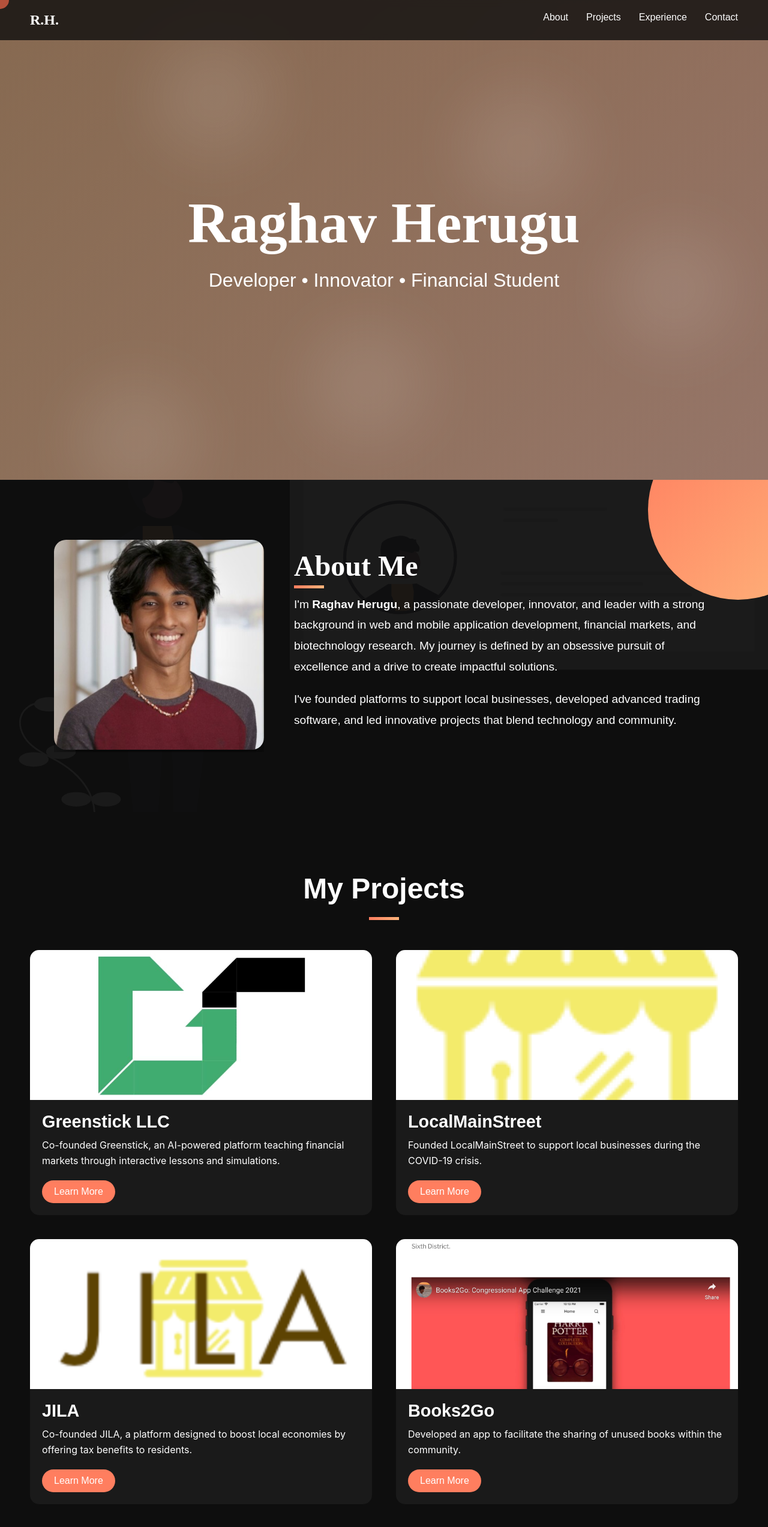
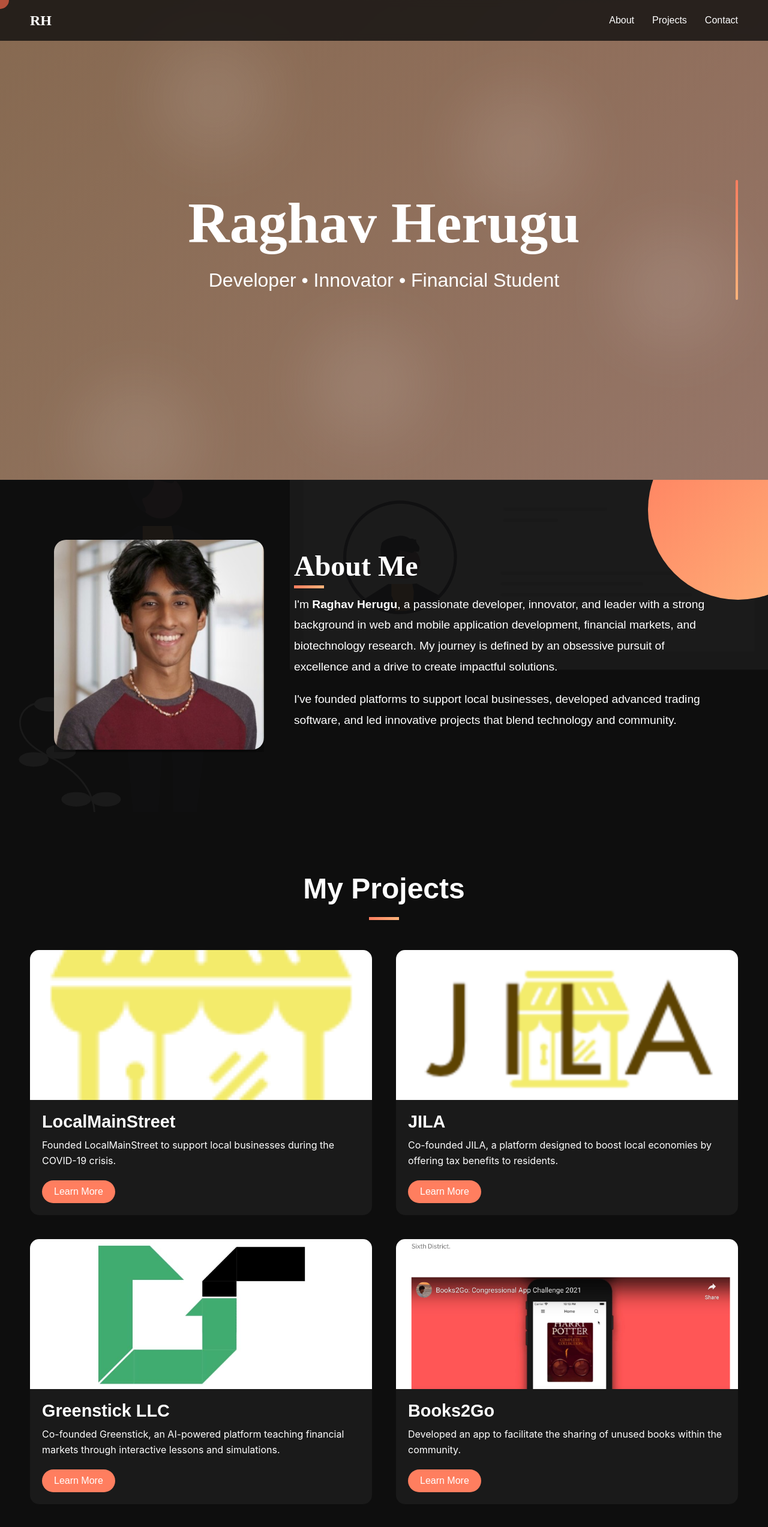
Before and after one commit to rherugu/raghavherugu, a React (Create React App) app: page / in a window 1280 px wide. Shown: the top 2546 px of the page at 60% size. Built offline with nearby package versions, Linux system fonts and the light colour scheme.

Commit message:
first commit2

```diff
--- a/src/App.js
+++ b/src/App.js
@@ -34,7 +34,6 @@ function App() {
         <ProjectsSection />
         <ContactSection />
       </main>
-      <Footer />
     </ThemeProvider>
   );
 }
--- a/src/components/Header.js
+++ b/src/components/Header.js
@@ -9,6 +9,7 @@ const HeaderContainer = styled.header`
   padding: 20px 50px;
   display: flex;
   justify-content: space-between;
+  align-items: center; /* Added this line */
   z-index: 100;
   background: rgba(14, 14, 14, 0.8);
   backdrop-filter: blur(5px);
@@ -23,20 +24,23 @@ const Logo = styled.h1`
   font-family: 'Playfair Display', serif;
   cursor: pointer;
   color: #fff;
+  margin: 0; /* Added this line */
 `;
 
 const NavLinks = styled.nav`
   display: flex;
+  align-items: center; /* Added this line */
 
   a {
     margin-left: 30px;
     font-size: 1rem;
     color: #fff;
-    font-family: 'Montserrat', sans-serif;
+    font-family: 'Poppins-black', sans-serif;
     cursor: pointer;
     position: relative;
     text-decoration: none;
     transition: color 0.3s ease;
+    padding: 5px 0; /* Added this line */
 
     &:hover {
       color: #ff7e5f;
@@ -53,7 +57,7 @@ const NavLinks = styled.nav`
       height: 2px;
       background: #ff7e5f;
       left: 0;
-      bottom: -5px;
+      bottom: 0; /* Changed from 'bottom: 5px' to 'bottom: 0' */
       transition: width 0.3s ease;
     }
   }
@@ -68,7 +72,7 @@ function Header() {
     <HeaderContainer>
       <Logo>
         <Link to="home" smooth={true} duration={500}>
-          R.H.
+          RH
         </Link>
       </Logo>
       <NavLinks>
@@ -77,9 +81,6 @@ function Header() {
         </Link>
         <Link to="projects" smooth={true} duration={500}>
           Projects
-        </Link>
-        <Link to="experience" smooth={true} duration={500}>
-          Experience
         </Link>
         <Link to="contact" smooth={true} duration={500}>
           Contact
--- a/src/components/ProjectsSection.js
+++ b/src/components/ProjectsSection.js
@@ -100,42 +100,9 @@ function ProjectsSectionComponent() {
   const [selectedProject, setSelectedProject] = useState(null);
 
   const projects = [
+
     {
       id: 1,
-      title: 'Greenstick LLC',
-      description:
-        'Co-founded Greenstick, an AI-powered platform teaching financial markets through interactive lessons and simulations.',
-      image: require('../assets/greenstick.jpg'), // Replace with actual image paths
-      tools: [
-        'React.js',
-        'Node.js',
-        'Express.js',
-        'TensorFlow.js',
-        'Chart.js',
-        'TradingView Widgets',
-        'Python',
-        'Pandas',
-        'NumPy',
-        'Scikit-learn',
-        'Neural Networks',
-        'Financial Modeling',
-        'Project Finance',
-        'Market Analysis',
-      ],
-      details: `Launched Greenstick, an AI-powered platform that teaches financial markets through interactive lessons and simulations to teach financial market strategies, including stocks, options, futures trading, and more.
-
-Led the development of quant-based courses, algorithm generators, and trading signals, collaborating closely with the team to deliver cutting-edge financial education tools.
-
-Created and structured comprehensive learning materials, integrating React.js, Chart.js, and TradingView widgets for an immersive user experience.
-
-Researched about trading and quantitative finance, presenting the information on the platform through a mixture of text, videos, animations, and simulations. The platform also includes an AI bot that answers user questions, ensuring a personalized learning experience.
-
-Coordinated project finance, market analysis and strategic growth initiatives to drive the company’s growth.
-
-Initiated outreach and marketing campaigns to attract a broader user base, while continuously enhancing the platform’s features and user interface.`,
-    },
-    {
-      id: 2,
       title: 'LocalMainStreet',
       description:
         'Founded LocalMainStreet to support local businesses during the COVID-19 crisis.',
@@ -166,7 +133,7 @@ Amassed over 90 small mom-and-pop shops on the platform.
 Endorsed and recognized on the township website.`,
     },
     {
-      id: 3,
+      id: 2,
       title: 'JILA',
       description:
         'Co-founded JILA, a platform designed to boost local economies by offering tax benefits to residents.',
@@ -195,6 +162,40 @@ Engineered the backend infrastructure with MongoDB and Express.js to ensure robu
 
 Actively pitching this product to local towns in NJ to gauge interest and generate potential partnerships.`,
     },
+    {
+        id: 3,
+        title: 'Greenstick LLC',
+        description:
+          'Co-founded Greenstick, an AI-powered platform teaching financial markets through interactive lessons and simulations.',
+        image: require('../assets/greenstick.jpg'), // Replace with actual image paths
+        tools: [
+          'React.js',
+          'Node.js',
+          'Express.js',
+          'TensorFlow.js',
+          'Chart.js',
+          'TradingView Widgets',
+          'Python',
+          'Pandas',
+          'NumPy',
+          'Scikit-learn',
+          'Neural Networks',
+          'Financial Modeling',
+          'Project Finance',
+          'Market Analysis',
+        ],
+        details: `Launched Greenstick, an AI-powered platform that teaches financial markets through interactive lessons and simulations to teach financial market strategies, including stocks, options, futures trading, and more.
+
+  Led the development of quant-based courses, algorithm generators, and trading signals, collaborating closely with the team to deliver cutting-edge financial education tools.
+
+  Created and structured comprehensive learning materials, integrating React.js, Chart.js, and TradingView widgets for an immersive user experience.
+
+  Researched about trading and quantitative finance, presenting the information on the platform through a mixture of text, videos, animations, and simulations. The platform also includes an AI bot that answers user questions, ensuring a personalized learning experience.
+
+  Coordinated project finance, market analysis and strategic growth initiatives to drive the company’s growth.
+
+  Initiated outreach and marketing campaigns to attract a broader user base, while continuously enhancing the platform’s features and user interface.`,
+      },
     {
       id: 4,
       title: 'Books2Go',
--- a/src/components/ScrollIndicator.js
+++ b/src/components/ScrollIndicator.js
@@ -12,6 +12,7 @@ const Indicator = styled.div`
   background: linear-gradient(#ff7e5f, #feb47b);
   border-radius: 2px;
   overflow: hidden;
+  z-index:99999;
 `;
 
 const Progress = styled.div`
```
